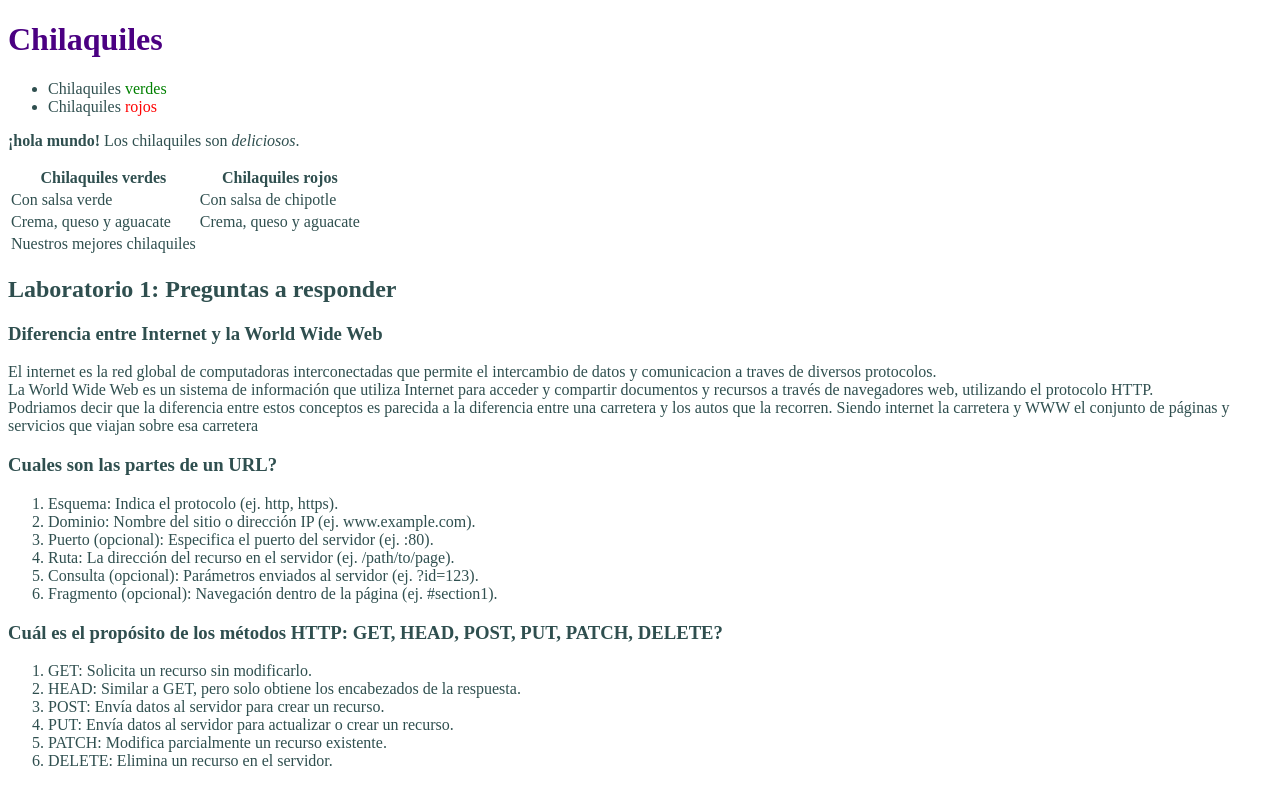
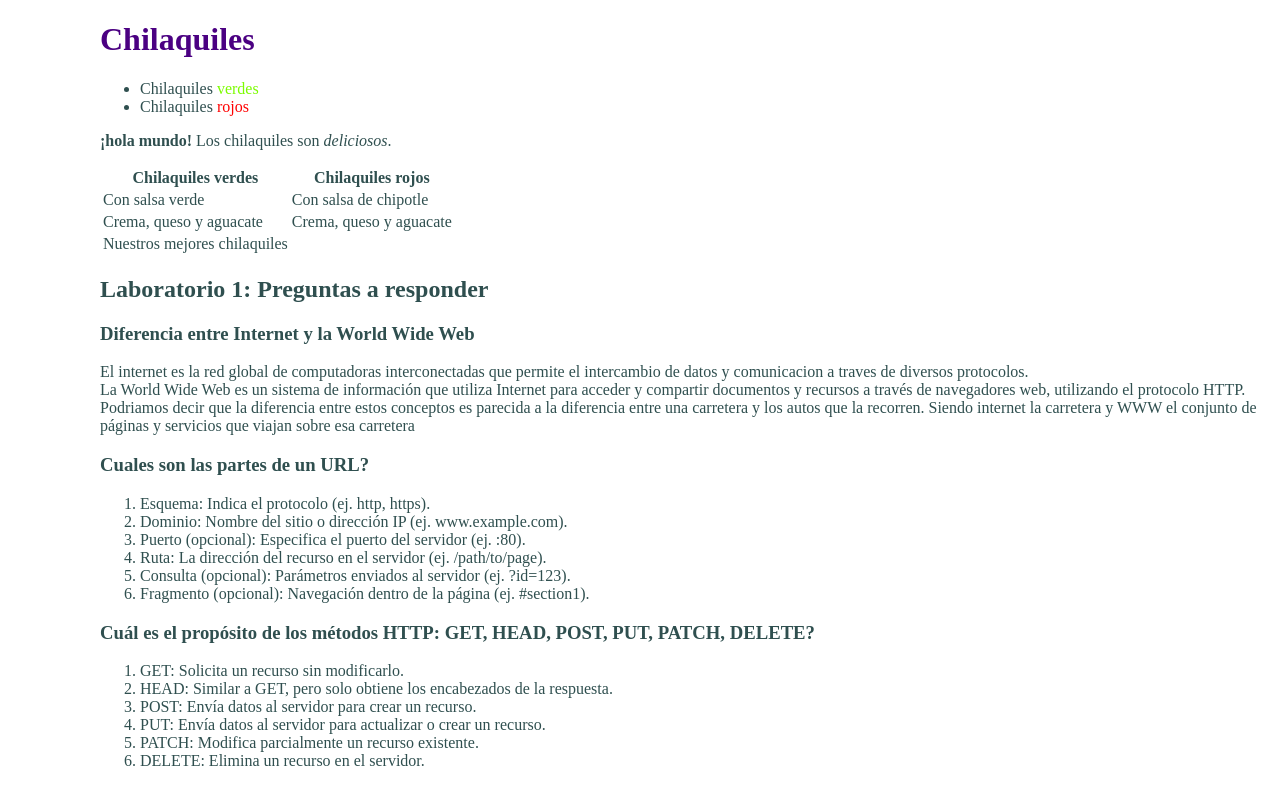
Before and after one commit to clauttec/TC2005BLABS, a plain HTML site: page index.html in a window 1280 px wide. In both pictures the pointer is over the element "verdes". Shown: the top 786 px of the page. Drawn offline with Linux system fonts and the light colour scheme.

Commit message:
agregar pseudoclases

```diff
--- a/css/mis_estilos.css
+++ b/css/mis_estilos.css
@@ -1,5 +1,9 @@
 .verde {
     color: green;
+}
+
+.verde:hover {
+    color: lawngreen;
 }
 
 #titulo {
--- a/index.html
+++ b/index.html
@@ -8,6 +8,7 @@
 <style>
     body {
         color: darkslategrey;
+        margin-left: 100px;
     }
 </style>
 
```
